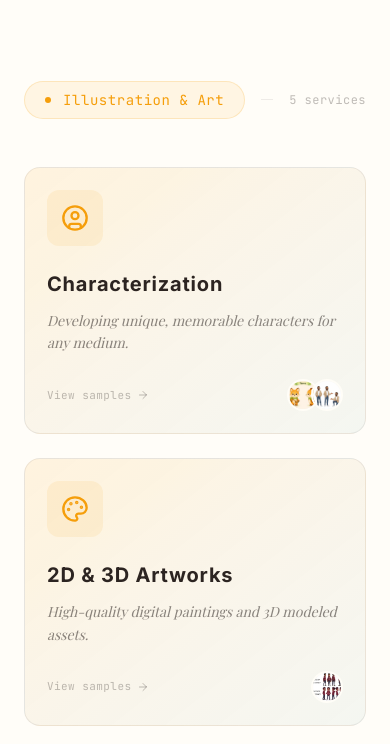
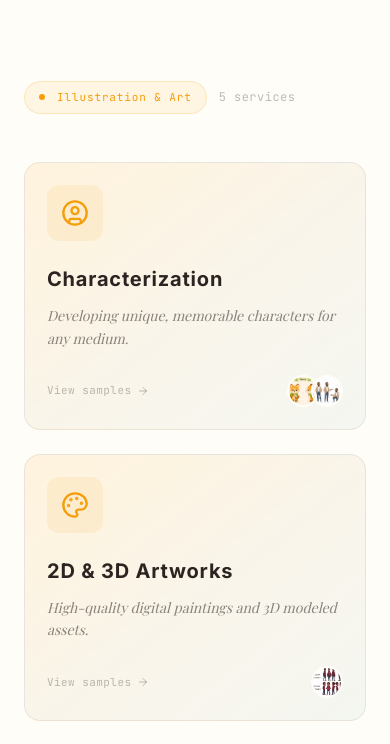
Before and after one commit to sadiqaakhter/sourceiistudio, a React (Vite) app: page /services in a window 390 px wide. Shown: the part 1660-2404 px from the top of the page. Built offline with nearby package versions, Linux system fonts and the light colour scheme; a web font is replaced by a local one.

Commit message:
Keep service category headers within narrow phone screens

```diff
--- a/src/components/Services.tsx
+++ b/src/components/Services.tsx
@@ -245,7 +245,7 @@ export default function Services() {
             transition={{ duration: 0.8 }}
           >
             {/* Category header */}
-            <div className="flex items-center gap-4 mb-12">
+            <div className="service-category-header flex items-center gap-4 mb-12">
               <div
                 className="flex items-center gap-3 px-5 py-2 rounded-full border text-sm font-mono uppercase tracking-widest"
                 style={{
--- a/src/index.css
+++ b/src/index.css
@@ -109,3 +109,10 @@
 .studio-topnav button[aria-label="Toggle menu"]{min-width:44px;min-height:44px}.studio-topnav .nav-enquiry{display:flex;align-items:center;justify-content:center;min-height:44px}@media(max-width:480px){.studio-topnav .nav-enquiry{display:none}.studio-topnav>a{font-size:18px}.studio-topnav{padding:8px 16px}}
 
 .studio-inner .flex.items-start>div:last-child{min-width:0}.studio-inner a[href^="mailto:"]{overflow-wrap:anywhere;word-break:normal}.studio-inner .grid>div{min-width:0}@media(max-width:767px){.studio-inner .flex.items-start{gap:16px}.studio-inner a[href^="mailto:"]{font-size:18px}.studio-inner .flex.items-start>div:first-child{flex-shrink:0}}
+
+@media(max-width:479px){
+ .service-category-header{flex-wrap:wrap;gap:12px}
+ .service-category-header>div:first-child{max-width:100%;font-size:11px;letter-spacing:.08em;padding-inline:14px}
+ .service-category-header>div:nth-child(2){display:none}
+ .studio-inner a[href^="mailto:"]{font-size:16px;overflow-wrap:anywhere;word-break:break-word}
+}
```
